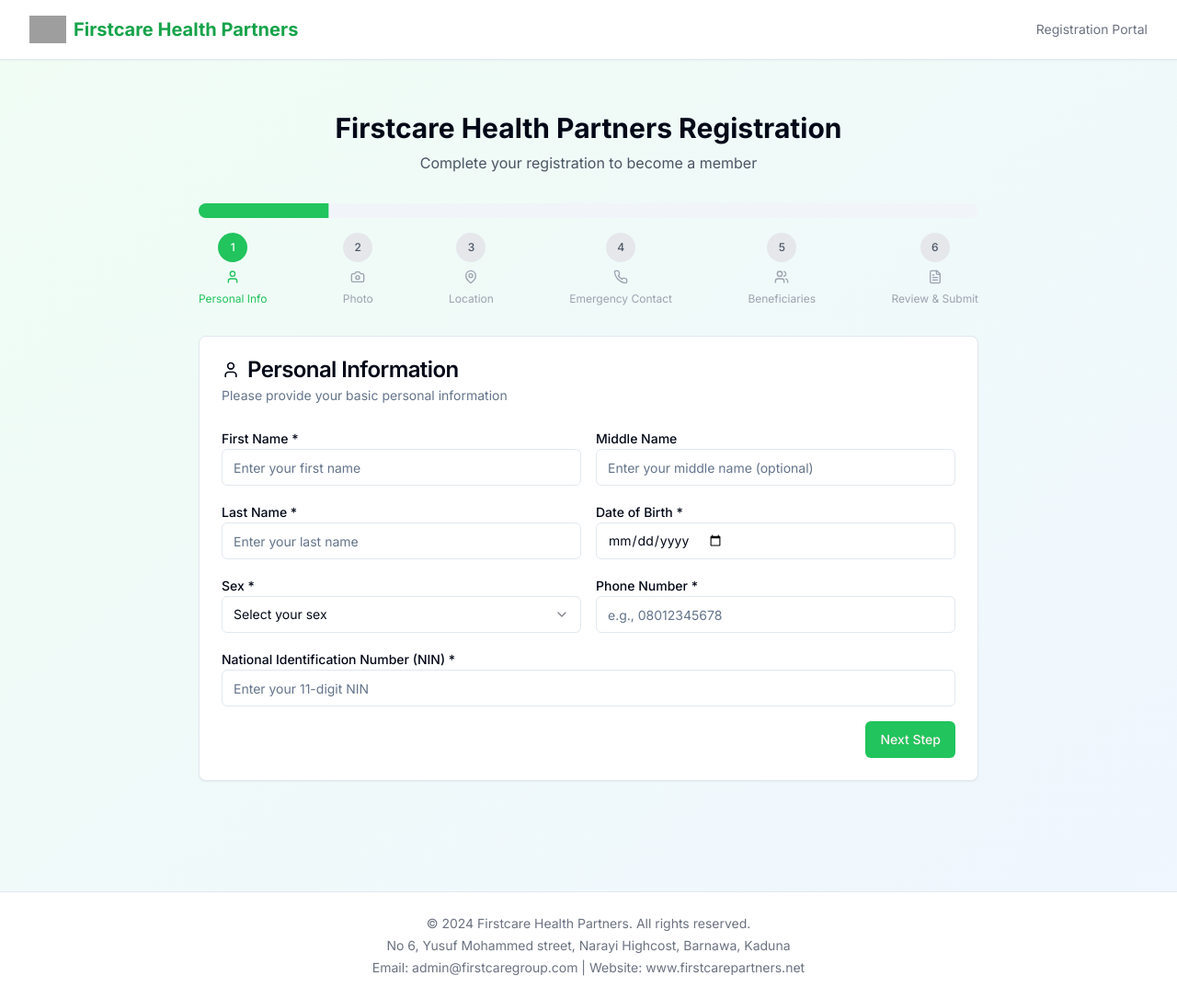
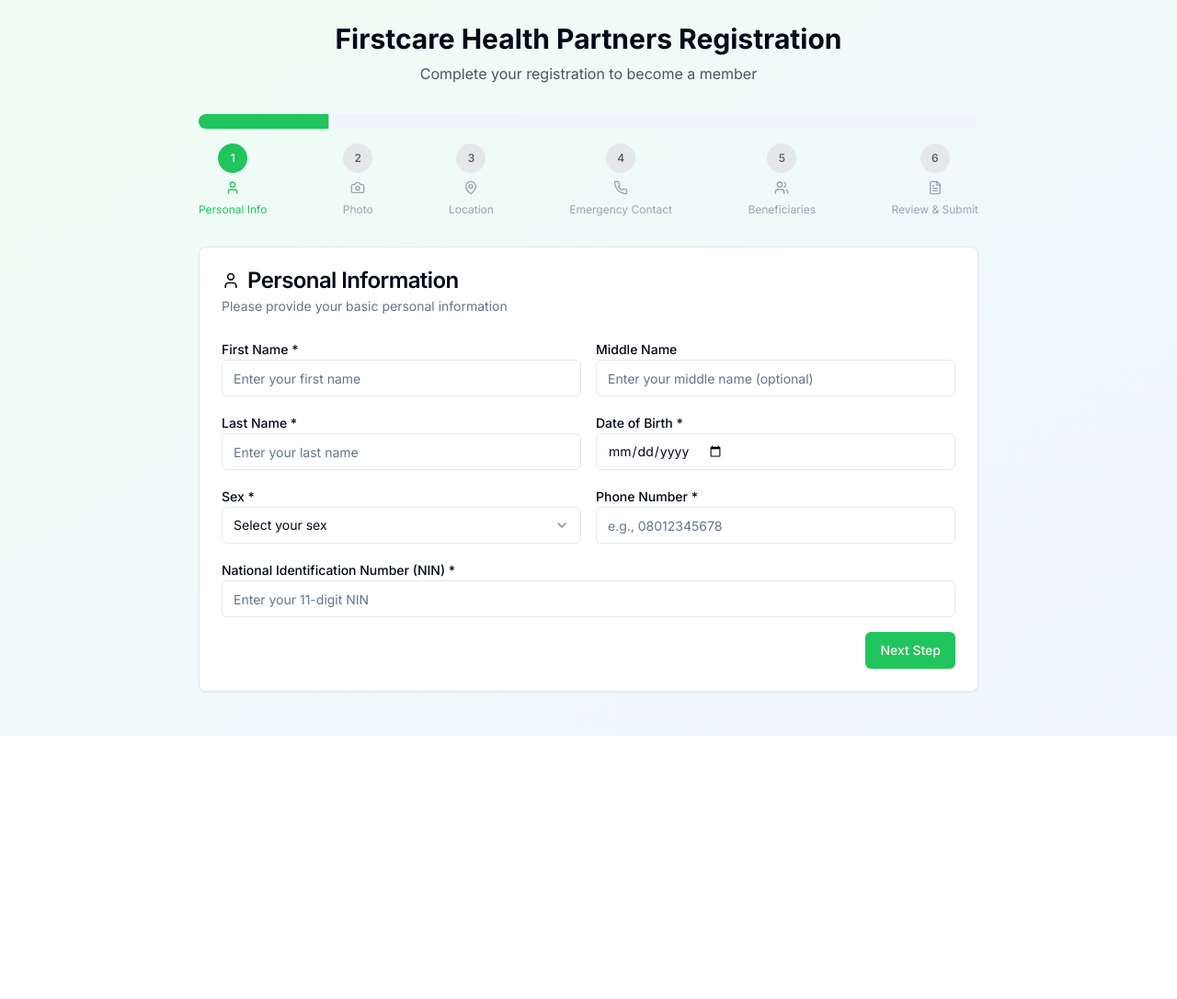
Before and after one commit to IsmailMuhammed2019/healthcare, a Next.js app in the folder FRONTEND/: page / in a window 1280 px wide. Shown: the whole page at 92% size. After the commit the page ends 800 px from the top, so only its background shows below. Built offline with nearby package versions, Linux system fonts and the light colour scheme; grey boxes are pictures that could not be loaded.

Commit message:
remove header and footer

```diff
--- a/FRONTEND/app/layout.tsx
+++ b/FRONTEND/app/layout.tsx
@@ -2,7 +2,6 @@
 import type { Metadata } from 'next'
 import { Inter } from 'next/font/google'
 import './globals.css'
-import Image from "next/image"
 
 const inter = Inter({ subsets: ['latin'] })
 
@@ -23,47 +22,7 @@
         <html lang="en">
             <body className={inter.className}>
                 <div className="min-h-screen bg-gradient-to-br from-green-50 to-blue-50">
-                    <nav className="bg-white shadow-sm border-b">
-                        <div className="max-w-7xl mx-auto px-4 sm:px-6 lg:px-8">
-                            <div className="flex justify-between h-16">
-                                <div className="flex items-center">
-                                    <div className="flex-shrink-0 flex items-center gap-2">
-                                        <Image
-                                            src="/logo.png"
-                                            alt="Firstcare Logo"
-                                            width={40}
-                                            height={40}
-                                            priority
-                                        />
-                                        <h1 className="text-xl font-bold text-green-600">
-                                            Firstcare Health Partners
-                                        </h1>
-                                    </div>
-                                </div>
-                                <div className="flex items-center space-x-4">
-                                    <span className="text-sm text-gray-500">
-                                        Registration Portal
-                                    </span>
-                                </div>
-                            </div>
-                        </div>
-                    </nav>
-                    <main className="py-8">
-                        {children}
-                    </main>
-                    <footer className="bg-white border-t mt-16">
-                        <div className="max-w-7xl mx-auto py-6 px-4 sm:px-6 lg:px-8">
-                            <div className="text-center text-sm text-gray-500">
-                                <p>© 2024 Firstcare Health Partners. All rights reserved.</p>
-                                <p className="mt-1">
-                                    No 6, Yusuf Mohammed street, Narayi Highcost, Barnawa, Kaduna
-                                </p>
-                                <p className="mt-1">
-                                    Email: admin@firstcaregroup.com | Website: www.firstcarepartners.net
-                                </p>
-                            </div>
-                        </div>
-                    </footer>
+                    {children}
                 </div>
             </body>
         </html>
```
